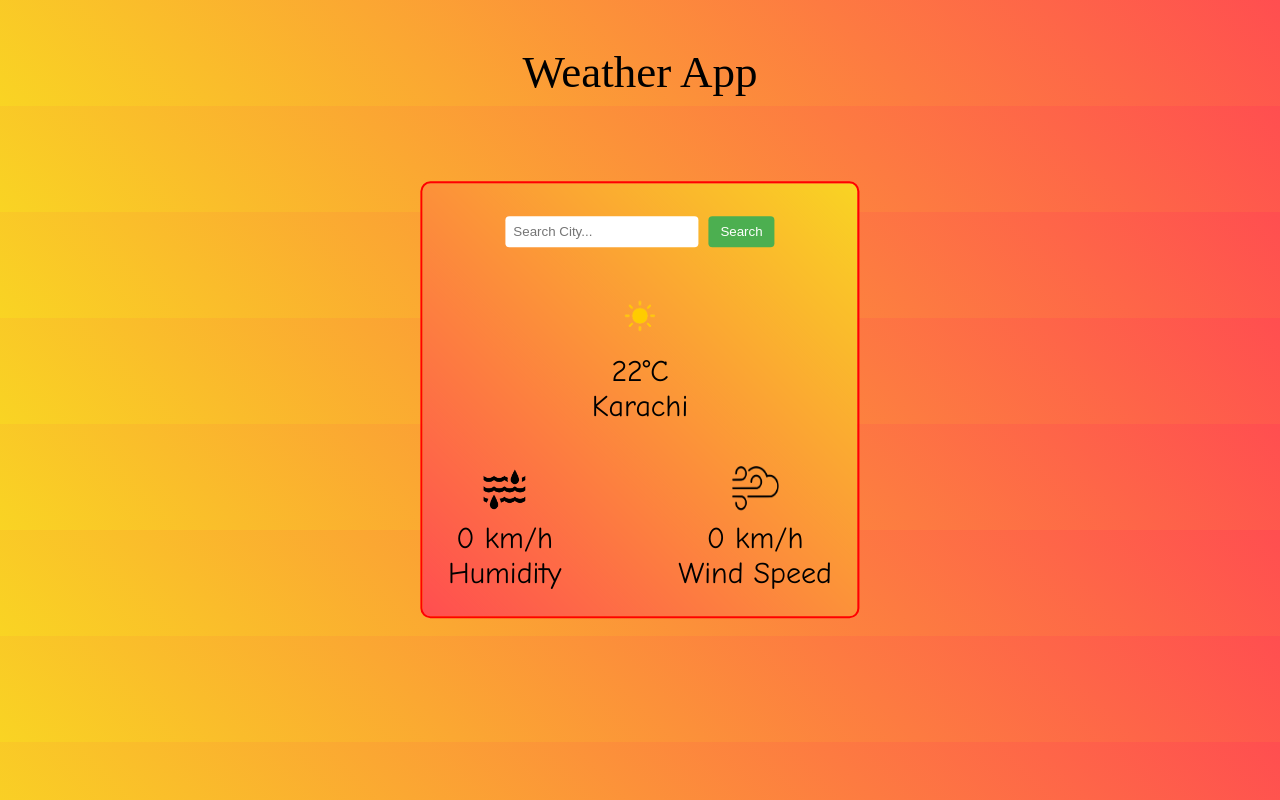
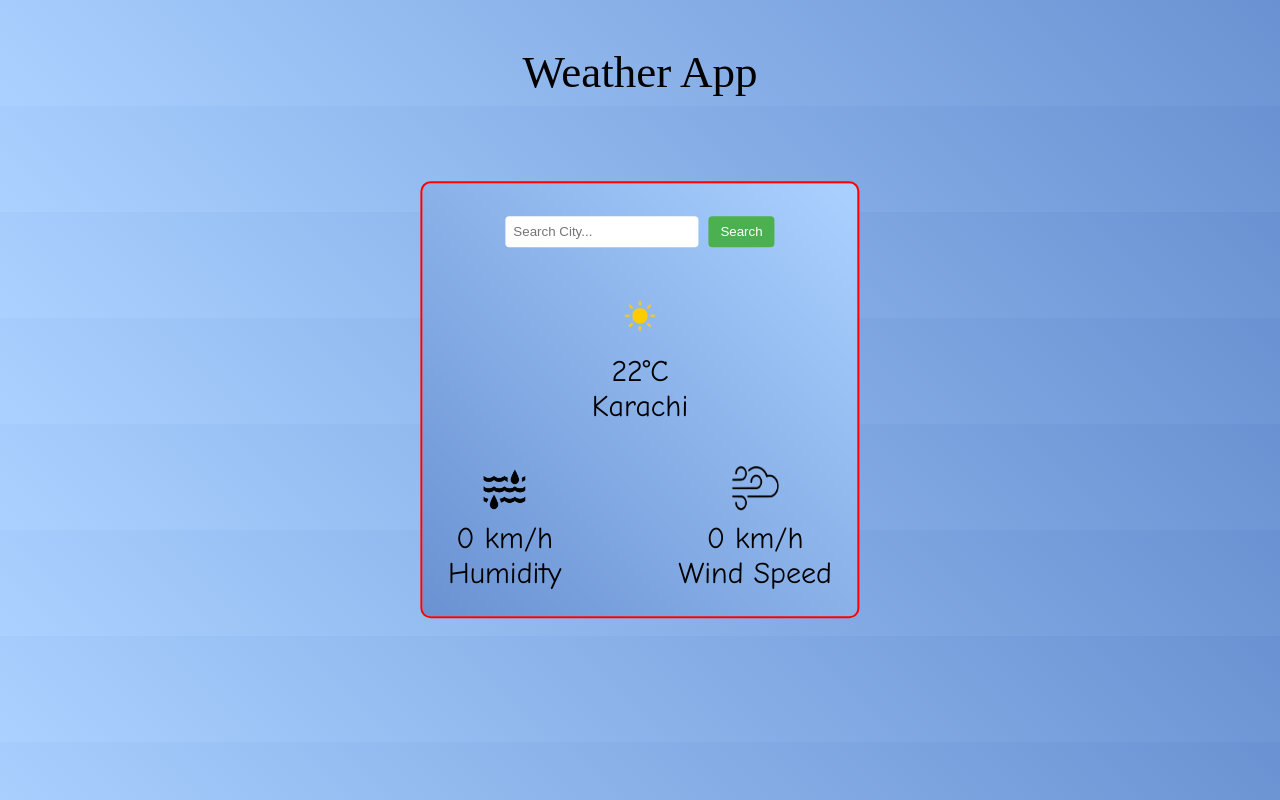
Before and after one commit to Baf-03/Weather-using-html-css-js, a plain HTML site: page index.html in a window 1280 px wide. Drawn offline with Linux system fonts and the light colour scheme; no server answers.

Commit message:
Update style.css

```diff
--- a/style.css
+++ b/style.css
@@ -1,6 +1,6 @@
 body{
     /* background: linear-gradient(45deg, #FF4E50, #F9D423); */
-    background: linear-gradient(45deg, #F9D423, #FF4E50);
+    background: linear-gradient(45deg,#aad1ff,  #6a92d2);
     font-size: 30px;
 }
 .heading{
@@ -13,7 +13,7 @@ body{
 #box{
     padding: 2%;
     font-family: Comic Sans MS;
-    background: linear-gradient(45deg, #FF4E50, #F9D423);
+    background: linear-gradient(45deg, #6a92d2, #aad1ff);
     margin: auto;
     position: relative;
     width: 30%;
```
